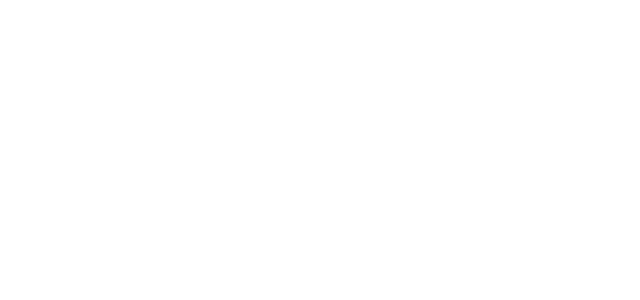
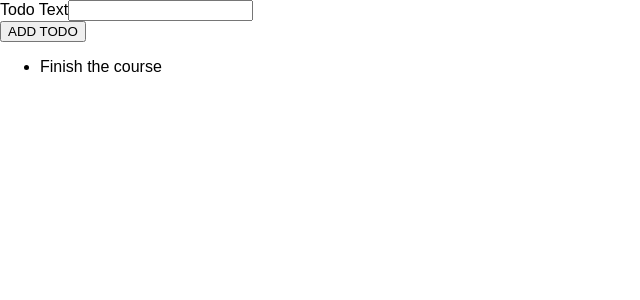
Before and after one commit to mbudzanowska/react-typescript, a React (Create React App) app: page / in a window 1280 px wide. Shown: the top 300 px of the page, without its empty margins (0-640 px from the left). Built offline with nearby package versions, Linux system fonts and the light colour scheme.

Commit message:
rendering simple todolist, getting user input with ref

```diff
--- a/src/App.tsx
+++ b/src/App.tsx
@@ -1,9 +1,15 @@
+import NewTodo from "./components/NewTodo";
+import TodoList from "./components/TodoList";
+
 const App: React.FC = () => {
+  const todos = [{ id: "t1", text: "Finish the course" }];
+
   return (
     <div className="App">
-
+      <NewTodo/>
+      <TodoList items={todos}/>
     </div>
   );
-}
+};
 
 export default App;
--- /dev/null
+++ b/src/components/NewTodo.tsx
@@ -0,0 +1,25 @@
+import { useRef } from "react";
+
+const NewTodo: React.FC = () => {
+  const textInputRef = useRef<HTMLInputElement>(null);
+
+  const onSubmitClick = (event: React.FormEvent) => {
+    event.preventDefault();
+    const enteredText = textInputRef.current!.value;
+    console.log(enteredText);
+  };
+
+  return (
+    <form>
+      <div>
+        <label htmlFor="todo-text">Todo Text</label>
+        <input ref={textInputRef} type="text" id="todo-text" />
+      </div>
+      <button onClick={onSubmitClick} type="submit">
+        ADD TODO
+      </button>
+    </form>
+  );
+};
+
+export default NewTodo;
--- /dev/null
+++ b/src/components/TodoList.tsx
@@ -0,0 +1,18 @@
+interface IProps {
+  items: {
+    id: string;
+    text: string;
+  }[];
+}
+
+const TodoList: React.FC<IProps> = ({ items }) => {
+  return (
+    <ul>
+      {items.map((todo) => (
+        <li key={todo.id}>{todo.text}</li>
+      ))}
+    </ul>
+  );
+};
+
+export default TodoList;
```
